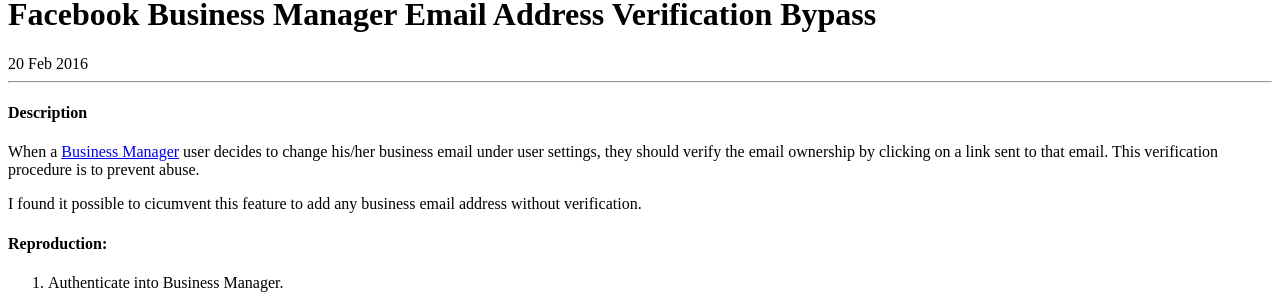
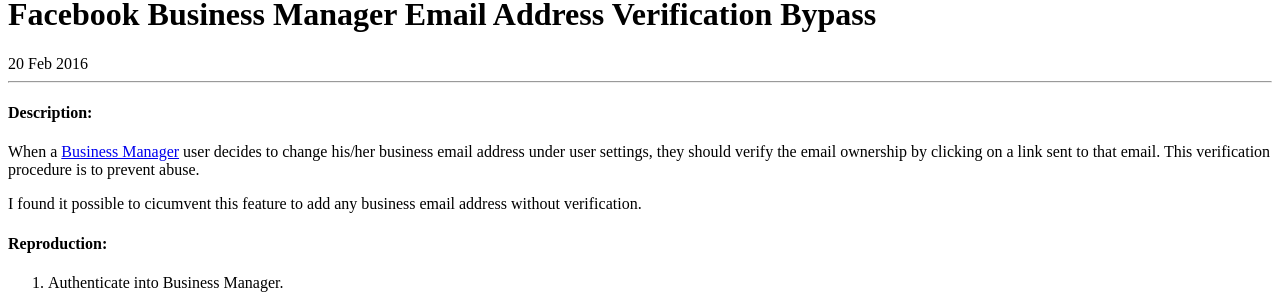
Before and after one commit to sahadnk72/sahadnk72.github.io, a Jekyll site: the page built from _posts/2016-02-20-business-manager.md, in a window 1280 px wide. Shown: the part 795-1095 px from the top of the page. Built offline with Jekyll 4.4.1, drawn with Linux system fonts in a browser that asks for light colours.

Commit message:
Update 2016-02-20-business-manager.md

```diff
--- a/_posts/2016-02-20-business-manager.md
+++ b/_posts/2016-02-20-business-manager.md
@@ -5,9 +5,9 @@ title: Facebook Business Manager Email Address Verification Bypass
 
 ---
 
-#### Description
+#### Description:
 
-When a <a href="https://business.facebook.com">Business Manager</a> user decides to change his/her business email under user settings, they should verify the email ownership by clicking on a link sent to that email.
+When a <a href="https://business.facebook.com">Business Manager</a> user decides to change his/her business email address under user settings, they should verify the email ownership by clicking on a link sent to that email.
 This verification procedure is to prevent abuse.
 
 I found it possible to cicumvent this feature to add any business email address without verification.
```
